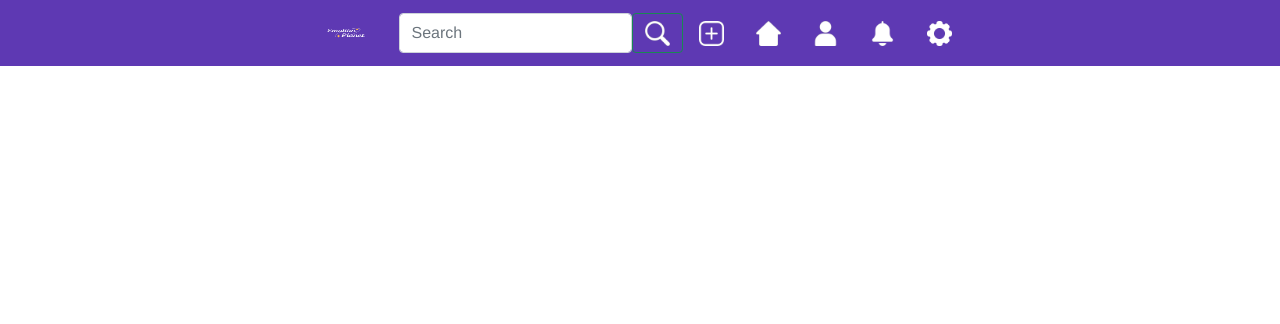
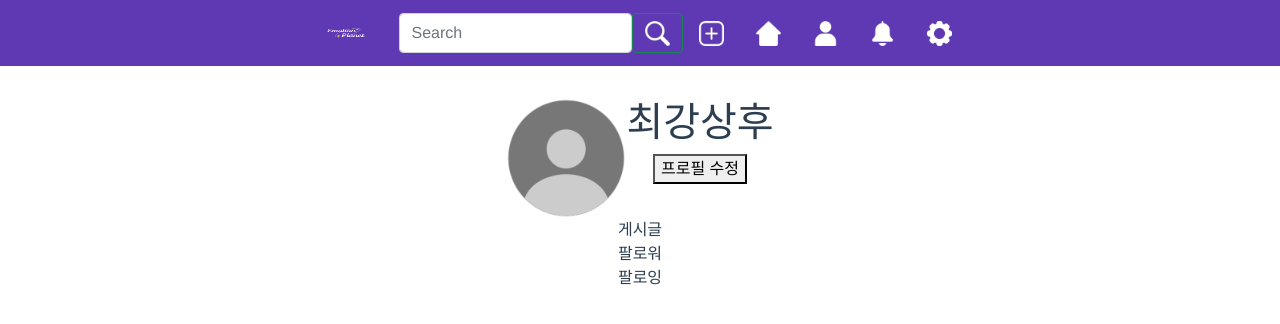
Before and after one commit to hojeong33/EmotionPlaent, a Vue app in the folder frontend/: page /mypage in a window 1280 px wide. Shown: the top 324 px of the page. Built offline with nearby package versions, Linux system fonts and the light colour scheme.

Commit message:
NR #1 globalstyle & mypage

```diff
--- a/frontend/src/assets/styles/astrostyle.css
+++ b/frontend/src/assets/styles/globalstyle.css
@@ -5,6 +5,10 @@
 }
 
 body {
+  background-color: #ffffff;
+}
+
+body.astro {
   min-height: 100vh;
   background-image: url("../images/background.png");
   background-size: cover;
--- a/frontend/src/assets/styles/plainstyle.css
+++ /dev/null
@@ -1,10 +0,0 @@
-* {
-  margin: 0;
-  padding: 0;
-  box-sizing: border-box;
-}
-
-body {
-  min-height: 100vh;
-  background: #FFFFFF;
-}
--- a/frontend/src/router/index.js
+++ b/frontend/src/router/index.js
@@ -3,6 +3,7 @@ import VueRouter from 'vue-router'
 import Login from '@/views/accounts/Login.vue'
 import Signup from '@/views/accounts/Signup.vue'
 import Test1st from '@/views/test/Test1st.vue'
+import Mypage from '@/views/accounts/Mypage.vue'
 
 Vue.use(VueRouter)
 
@@ -22,6 +23,11 @@ const routes = [
     name: 'Test1st',
     component: Test1st
   },
+  {
+    path: '/mypage',
+    name: 'Mypage',
+    component: Mypage
+  },
 ]
 
 const router = new VueRouter({
--- a/frontend/src/views/accounts/Login.vue
+++ b/frontend/src/views/accounts/Login.vue
@@ -49,6 +49,9 @@
 <script>
 import axios from 'axios'
 export default {
+  beforeCreate: function () {
+    document.body.className = 'astro';
+  },
   name: 'Login',
   data: function () {
     return {
@@ -81,7 +84,7 @@ export default {
 </script>
 
 <style scoped>
-  @import '../../assets/styles/astrostyle.css';
+  @import '../../assets/styles/globalstyle.css';
 
   label {
     color: #5E39B3;
--- /dev/null
+++ b/frontend/src/views/accounts/Mypage.vue
@@ -0,0 +1,57 @@
+<template>
+  <div id="profile_container">
+    <div id="card">
+      <img src="../../assets/images/profile.png" id="profile_img">
+      <div id="name_card">
+        <h1>최강상후</h1>
+        <button>프로필 수정</button>
+      </div>
+    </div>
+    <div id="info_card">
+      <div>게시글</div>
+      <div>팔로워</div>
+      <div>팔로잉</div>
+    </div>
+  </div>
+</template>
+
+<script>
+export default {
+  name: 'Mypage',
+}
+</script>
+
+<style>
+  #profile_container {
+    display: flex;
+    flex-direction: column;
+    align-items: center;
+    background-color: white;
+    width: 80vh;
+    min-width: 350px;
+    height: 30vh;
+    min-height: 450px;
+    border-color: gray;
+    margin: auto;
+    padding: 2rem;
+  }
+
+  #name_card {
+    display: inline-block;
+  }
+
+  #info_card {
+    display: inline-block;
+  }
+
+  #card {
+    display: flex;
+    flex-direction: row;
+    justify-content: center;
+  }
+
+  #profile_img {
+    width: 12vh;
+    min-width: 120px;
+  }
+</style>
--- a/frontend/src/views/accounts/Signup.vue
+++ b/frontend/src/views/accounts/Signup.vue
@@ -92,6 +92,9 @@
 <script>
   import axios from 'axios'
   export default {
+    beforeCreate: function () {
+    document.body.className = 'astro';
+    },
     name: 'Signup',
     data: function () {
       return {
--- a/frontend/src/views/test/Test1st.vue
+++ b/frontend/src/views/test/Test1st.vue
@@ -6,6 +6,9 @@
 
 <script>
 export default {
+  beforeCreate: function () {
+  document.body.className = 'astro';
+  },
   name: 'Test1st',
 }
 </script>
```
